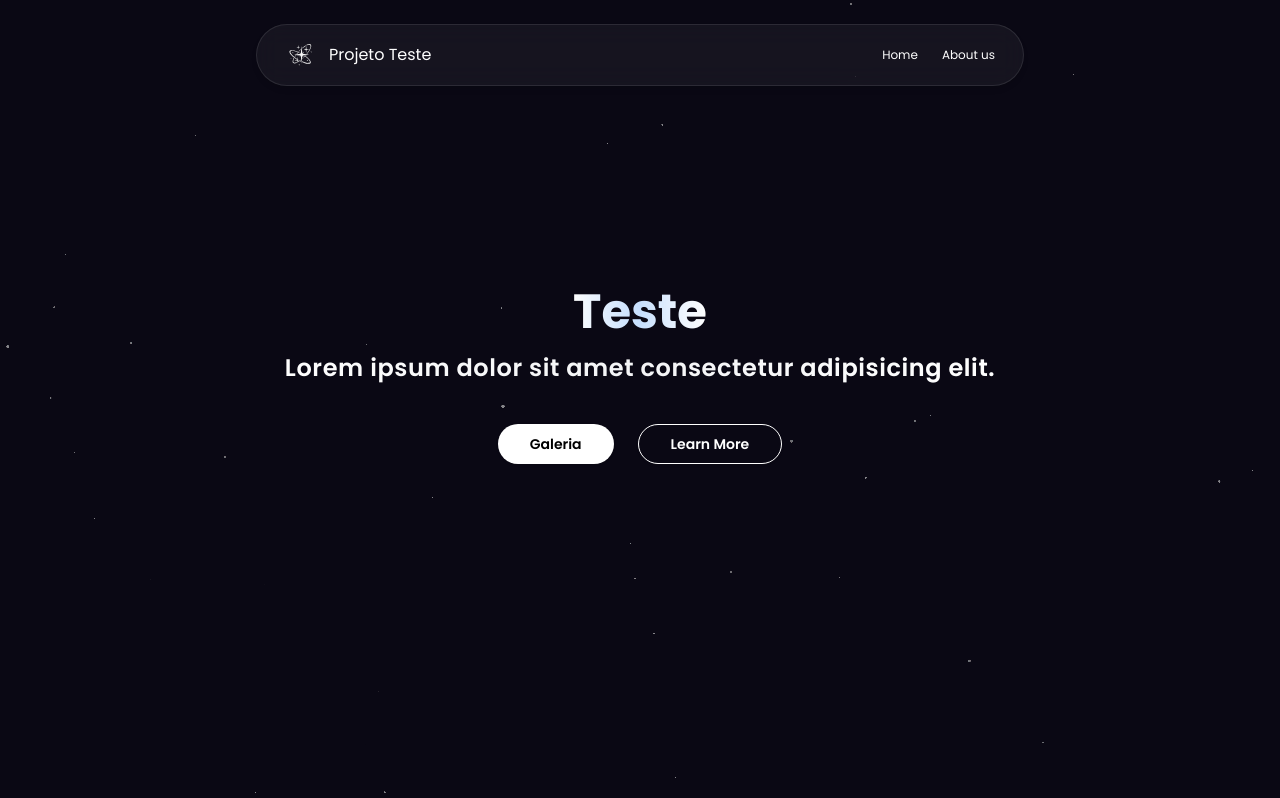
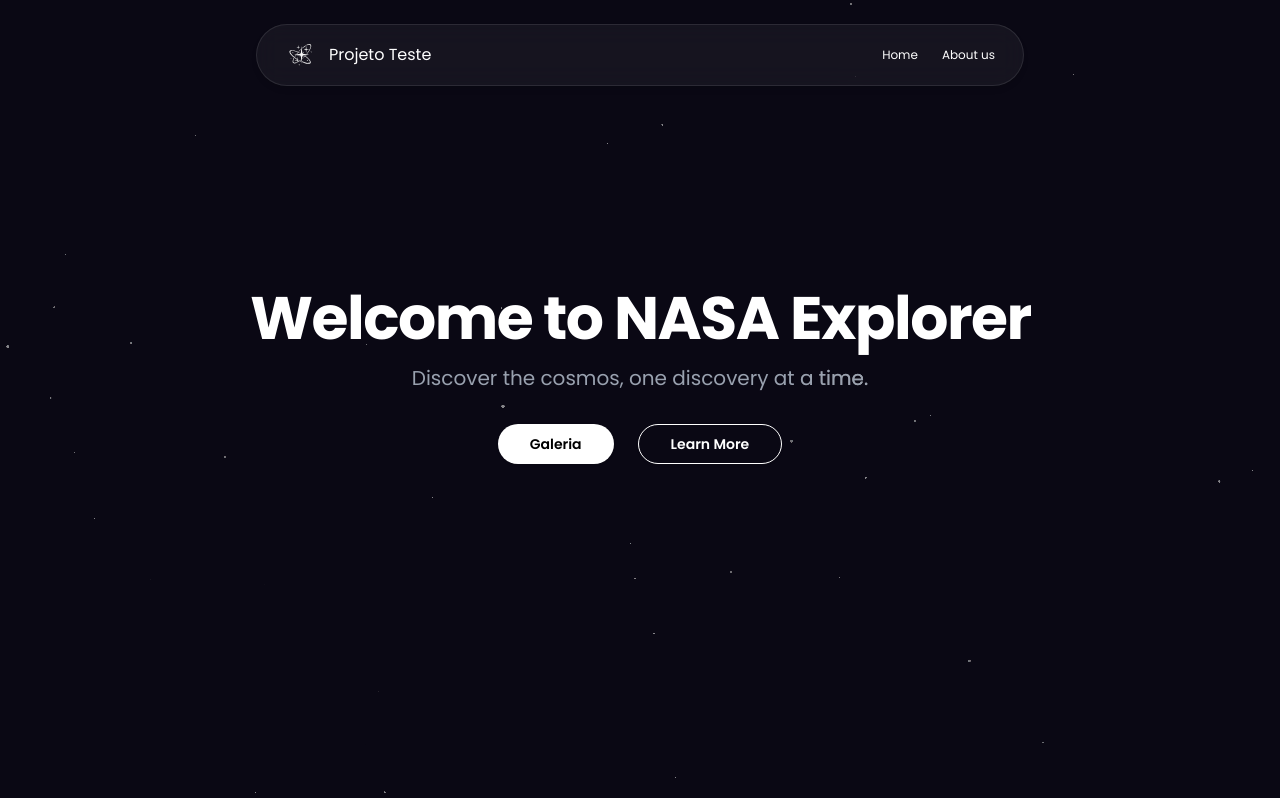
Before and after one commit to jvpg5/nasa-hackathon-front, a Next.js app: page / in a window 1280 px wide. Shown: the top 798 px of the page. Built offline with nearby package versions, Linux system fonts and the light colour scheme.

Commit message:
Segurança

```diff
--- a/src/app/Planets/page.tsx
+++ b/src/app/Planets/page.tsx
@@ -1,5 +1,6 @@
 import Link from 'next/link';
 import { planetData } from '@/lib/planet-data';
+import TextStyled from '@/components/ui/textstyled';
 
 export const metadata = {
   title: 'Planets | NASA Explorer',
@@ -11,9 +12,7 @@
     <main className="container mx-auto px-4 py-12 max-w-7xl">
       <section className="mb-16">
         <div className="text-center mb-12">
-          <h1 className="text-4xl md:text-5xl lg:text-6xl font-bold mb-4 text-white tracking-tight">
-            Our Solar System
-          </h1>
+          <TextStyled text="Our Solar System" />
           <p className="text-xl text-gray-400 max-w-3xl mx-auto">
             Explore the planets in our cosmic neighborhood and discover their unique characteristics.
           </p>
--- a/src/app/page.tsx
+++ b/src/app/page.tsx
@@ -5,6 +5,8 @@
 import Particles from "@/components/Particles";
 import SpotlightCard from "@/components/SpotlightCard";
 import Link from "next/link";
+import TextStyled from "@/components/ui/textstyled";
+import ShinyTextStyled from "@/components/ui/ShinyTextStyled";
 
 const scrollToGallery = () => {
   const gallerySection = document.getElementById("gallery-section");
@@ -19,7 +21,7 @@
       description: "Descubra imagens de planetas incíveis!",
       imgSrc: "/nasa5.png",
       alt: "Planetas",
-      href: "Planets"
+      href: "Planets",
     },
     {
       id: 2,
@@ -27,7 +29,7 @@
       description: "Descubra imagens por satelites !",
       imgSrc: "/nasa7.png",
       alt: "Satélites",
-      href: "Satelites"
+      href: "Satelites",
     },
     {
       id: 3,
@@ -35,7 +37,7 @@
       description: "Descubra imagens por cada missão da NASA!",
       imgSrc: "/nasa8.jpg",
       alt: "Missões",
-      href: "Missions"
+      href: "Missions",
     },
   ];
 
@@ -65,23 +67,11 @@
       <Header />
 
       <main className="relative z-10 flex flex-col items-center justify-center flex-1 w-full pt-24 mt-48 mb-128">
-        <h1 className="text-white text-4xl md:text-5xl font-bold mb-4 text-center relative">
-          <span className="bg-gradient-to-r from-white via-blue-200 to-white bg-clip-text text-transparent animate-pulse">
-            Teste
-          </span>
-          <span className="absolute inset-0 bg-gradient-to-r from-transparent via-white/30 to-transparent animate-shimmer bg-[length:200%_100%] bg-clip-text text-transparent">
-            Teste
-          </span>
-        </h1>
-        <p className="text-white text-xl md:text-2xl font-semibold mb-10 text-center tracking-wide relative">
-          <span className="bg-gradient-to-r from-white via-gray-100 to-white bg-clip-text text-transparent animate-pulse">
-            Lorem ipsum dolor sit amet consectetur adipisicing elit.
-          </span>
-          <span className="absolute inset-0 bg-gradient-to-r from-transparent via-white/30 to-transparent animate-shimmer bg-[length:200%_100%] bg-clip-text text-transparent">
-            Lorem ipsum dolor sit amet consectetur adipisicing elit.
-          </span>
-        </p>
-        <div className="flex gap-6">
+        <TextStyled text="Welcome to NASA Explorer" />
+        <ShinyTextStyled
+          text="Discover the cosmos, one discovery at a time."
+        />
+        <div className="flex gap-6 mt-8">
           <Button
             onClick={scrollToGallery}
             className="bg-white text-black font-semibold px-8 py-2 rounded-full shadow transition hover:bg-gray-200"
@@ -121,10 +111,8 @@
             </p>
             <div className="grid grid-cols-1 md:grid-cols-2 lg:grid-cols-3 gap-6 mb-80">
               {galleryItems.map((item) => (
-                <Link href={item.href} key={item.id} >
-                <div
-                  className="hover:cursor-pointer bg-gray-800/30 backdrop-blur-sm rounded-lg p-4 border border-gray-700/50 hover:border-gray-500/70 transition-all duration-300 hover:scale-105"
-                >
+                <Link href={item.href} key={item.id}>
+                  <div className="hover:cursor-pointer bg-gray-800/30 backdrop-blur-sm rounded-lg p-4 border border-gray-700/50 hover:border-gray-500/70 transition-all duration-300 hover:scale-105">
                     <div className="aspect-square bg-gradient-to-br from-gray-700 to-gray-800 rounded-lg mb-3 flex items-center justify-center overflow-hidden">
                       <img
                         src={item.imgSrc}
--- /dev/null
+++ b/src/components/BlurText.tsx
@@ -0,0 +1,123 @@
+import { motion, Transition, Easing } from 'motion/react';
+import { useEffect, useRef, useState, useMemo } from 'react';
+
+type BlurTextProps = {
+  text?: string;
+  delay?: number;
+  className?: string;
+  animateBy?: 'words' | 'letters';
+  direction?: 'top' | 'bottom';
+  threshold?: number;
+  rootMargin?: string;
+  animationFrom?: Record<string, string | number>;
+  animationTo?: Array<Record<string, string | number>>;
+  easing?: Easing | Easing[];
+  onAnimationComplete?: () => void;
+  stepDuration?: number;
+};
+
+const buildKeyframes = (
+  from: Record<string, string | number>,
+  steps: Array<Record<string, string | number>>
+): Record<string, Array<string | number>> => {
+  const keys = new Set<string>([...Object.keys(from), ...steps.flatMap(s => Object.keys(s))]);
+
+  const keyframes: Record<string, Array<string | number>> = {};
+  keys.forEach(k => {
+    keyframes[k] = [from[k], ...steps.map(s => s[k])];
+  });
+  return keyframes;
+};
+
+const BlurText: React.FC<BlurTextProps> = ({
+  text = '',
+  delay = 200,
+  className = '',
+  animateBy = 'words',
+  direction = 'top',
+  threshold = 0.1,
+  rootMargin = '0px',
+  animationFrom,
+  animationTo,
+  easing = (t: number) => t,
+  onAnimationComplete,
+  stepDuration = 0.35
+}) => {
+  const elements = animateBy === 'words' ? text.split(' ') : text.split('');
+  const [inView, setInView] = useState(false);
+  const ref = useRef<HTMLParagraphElement>(null);
+
+  useEffect(() => {
+    if (!ref.current) return;
+    const observer = new IntersectionObserver(
+      ([entry]) => {
+        if (entry.isIntersecting) {
+          setInView(true);
+          observer.unobserve(ref.current as Element);
+        }
+      },
+      { threshold, rootMargin }
+    );
+    observer.observe(ref.current);
+    return () => observer.disconnect();
+  }, [threshold, rootMargin]);
+
+  const defaultFrom = useMemo(
+    () =>
+      direction === 'top' ? { filter: 'blur(10px)', opacity: 0, y: -50 } : { filter: 'blur(10px)', opacity: 0, y: 50 },
+    [direction]
+  );
+
+  const defaultTo = useMemo(
+    () => [
+      {
+        filter: 'blur(5px)',
+        opacity: 0.5,
+        y: direction === 'top' ? 5 : -5
+      },
+      { filter: 'blur(0px)', opacity: 1, y: 0 }
+    ],
+    [direction]
+  );
+
+  const fromSnapshot = animationFrom ?? defaultFrom;
+  const toSnapshots = animationTo ?? defaultTo;
+
+  const stepCount = toSnapshots.length + 1;
+  const totalDuration = stepDuration * (stepCount - 1);
+  const times = Array.from({ length: stepCount }, (_, i) => (stepCount === 1 ? 0 : i / (stepCount - 1)));
+
+  return (
+    <p ref={ref} className={`blur-text ${className} flex flex-wrap`}>
+      {elements.map((segment, index) => {
+        const animateKeyframes = buildKeyframes(fromSnapshot, toSnapshots);
+
+        const spanTransition: Transition = {
+          duration: totalDuration,
+          times,
+          delay: (index * delay) / 1000,
+          ease: easing
+        };
+
+        return (
+          <motion.span
+            key={index}
+            initial={fromSnapshot}
+            animate={inView ? animateKeyframes : fromSnapshot}
+            transition={spanTransition}
+            onAnimationComplete={index === elements.length - 1 ? onAnimationComplete : undefined}
+            style={{
+              display: 'inline-block',
+              willChange: 'transform, filter, opacity'
+            }}
+          >
+            {segment === ' ' ? '\u00A0' : segment}
+            {animateBy === 'words' && index < elements.length - 1 && '\u00A0'}
+          </motion.span>
+        );
+      })}
+    </p>
+  );
+};
+
+export default BlurText;
--- /dev/null
+++ b/src/components/ui/ShinyTextStyled.tsx
@@ -0,0 +1,12 @@
+'use client'
+
+import ShinyText from '../ShinyText'
+
+export default function ShinyTextStyled({ text }: { text: string }) {
+  return (
+    <ShinyText
+      text={text}
+      className="text-xl text-gray-400 max-w-3xl mx-auto"
+    />
+  )
+}
--- /dev/null
+++ b/src/components/ui/textstyled.tsx
@@ -0,0 +1,12 @@
+'use client'
+
+import BlurText from '../BlurText'
+
+export default function TextStyled({ text }: { text: string }) {
+  return (
+    <BlurText
+      text={text}
+      className="text-4xl md:text-5xl lg:text-6xl font-bold mb-4 text-white tracking-tight justify-center"
+    />
+  )
+}
```
Lines whose indentation alone changed are shown as unchanged.
